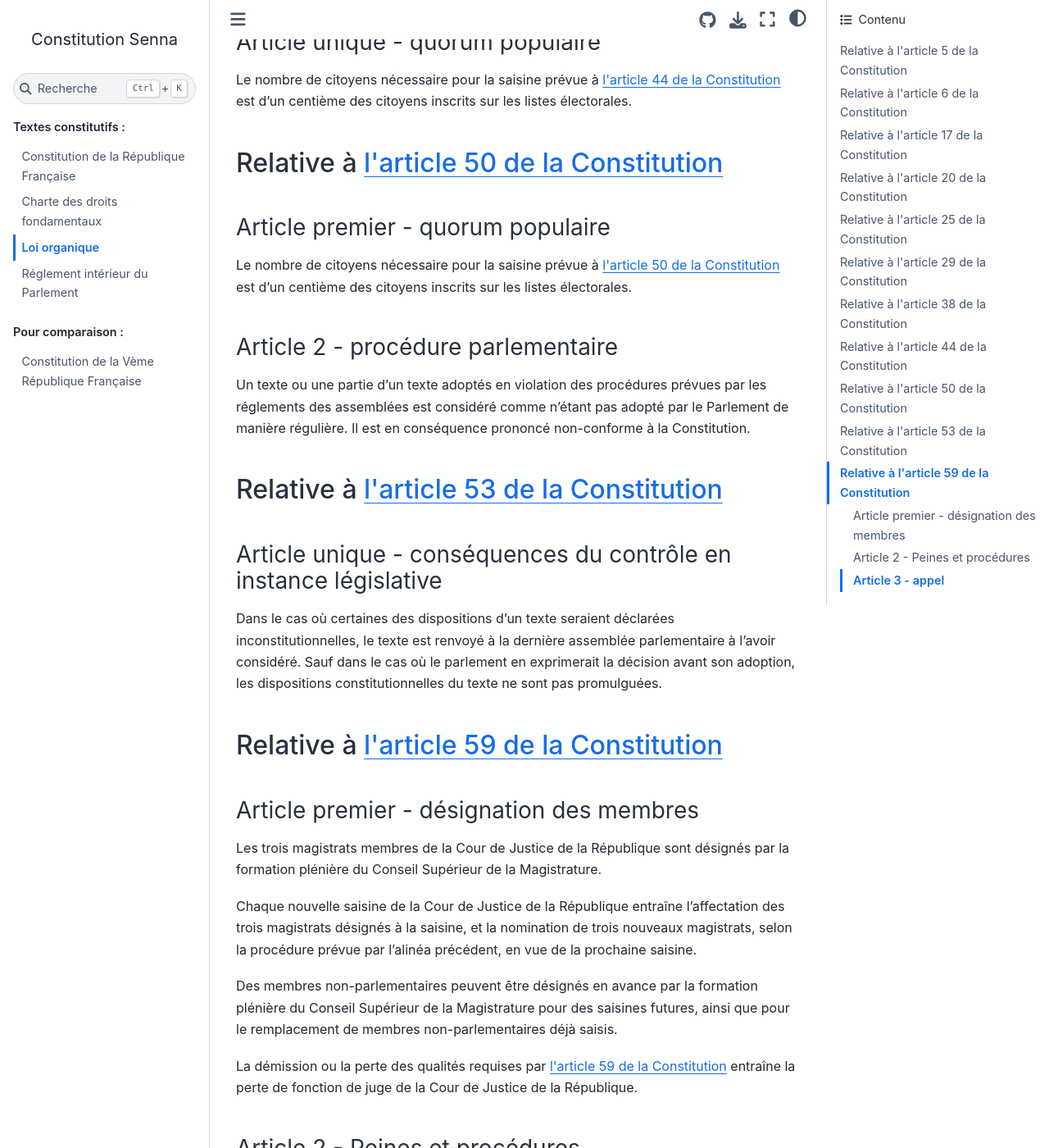
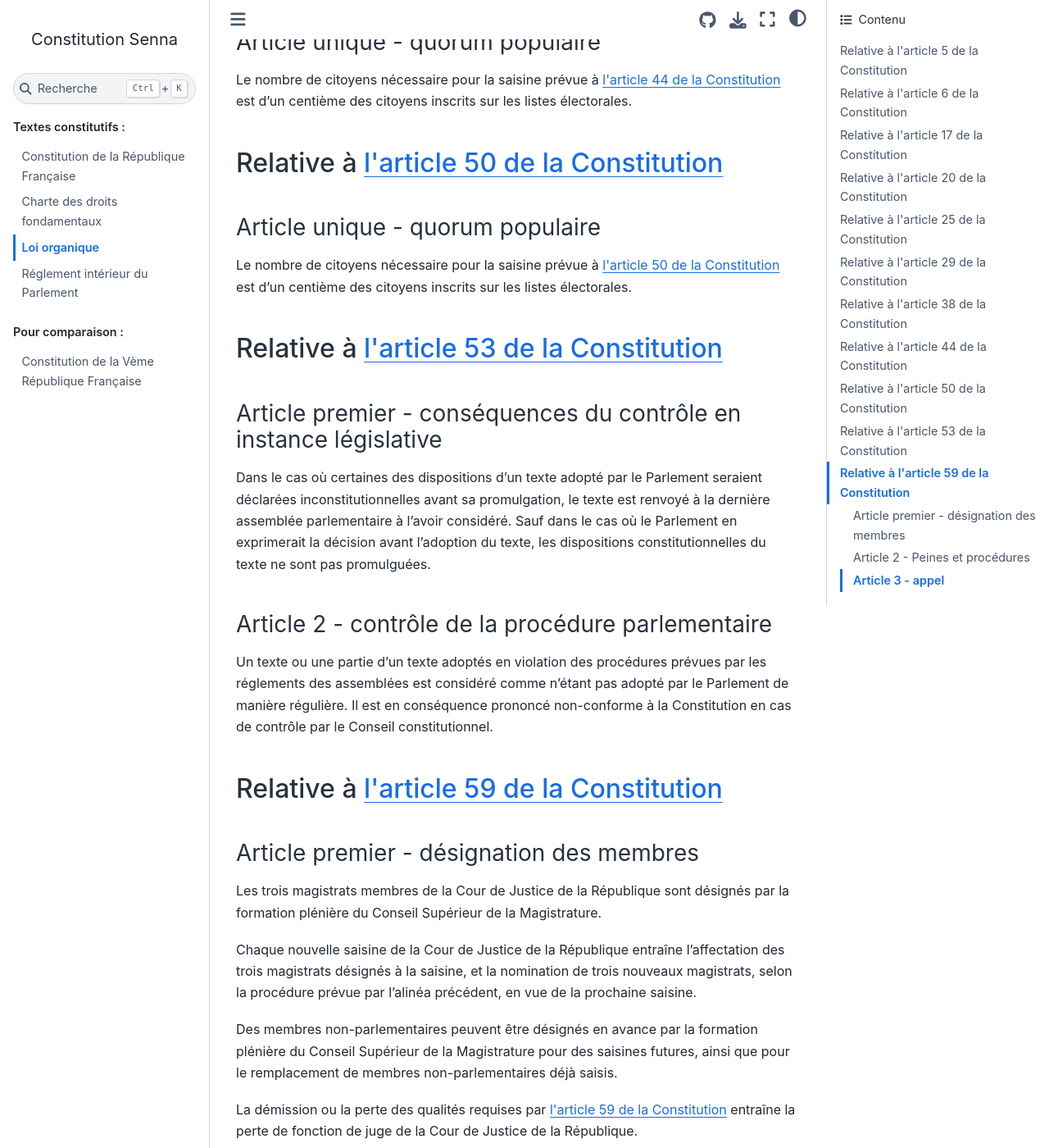
Before and after one commit to Gouvernathor/senna, a Sphinx documentation site: the page built from source/organique.rst, in a window 1280 px wide and 1400 px high, scrolled down 5661 px. Shown: the whole window at 82% size. Built offline with Sphinx 7.4.7 and the Sphinx Book theme 1.1.4, drawn with Linux system fonts in a browser that asks for light colours; some of the changed lines change nothing that is shown.

Commit message:
réorganisations et précisions sur l'organique du conseil constit

```diff
--- a/source/organique.rst
+++ b/source/organique.rst
@@ -192,13 +192,9 @@
 Relative à :artref:`contrôle de constitutionnalité en instance législative`
 ---------------------------------------------------------------------------
 
-Article premier - quorum populaire
+Article unique - quorum populaire
 ----------------------------------
 Le nombre de citoyens nécessaire pour la saisine prévue à :artref:`contrôle de constitutionnalité en instance législative` est d'un centième des citoyens inscrits sur les listes électorales.
-
-Article 2 - procédure parlementaire
------------------------------------
-Un texte ou une partie d'un texte adoptés en violation des procédures prévues par les réglements des assemblées est considéré comme n'étant pas adopté par le Parlement de manière régulière. Il est en conséquence prononcé non-conforme à la Constitution.
 
 .. --------------------------------------------------------------------------------
 .. Relative à :artref:`contrôle de constitutionnalité en instance juridictionnelle`
@@ -208,9 +204,15 @@
 Relative à :artref:`fonctionnement du Conseil constitutionnel`
 --------------------------------------------------------------
 
-Article unique - conséquences du contrôle en instance législative
------------------------------------------------------------------
-Dans le cas où certaines des dispositions d'un texte seraient déclarées inconstitutionnelles, le texte est renvoyé à la dernière assemblée parlementaire à l'avoir considéré. Sauf dans le cas où le parlement en exprimerait la décision avant son adoption, les dispositions constitutionnelles du texte ne sont pas promulguées.
+Article premier - conséquences du contrôle en instance législative
+------------------------------------------------------------------
+Dans le cas où certaines des dispositions d'un texte adopté par le Parlement seraient déclarées inconstitutionnelles avant sa promulgation, le texte est renvoyé à la dernière assemblée parlementaire à l'avoir considéré. Sauf dans le cas où le Parlement en exprimerait la décision avant l'adoption du texte, les dispositions constitutionnelles du texte ne sont pas promulguées.
+
+Article 2 - contrôle de la procédure parlementaire
+--------------------------------------------------
+Un texte ou une partie d'un texte adoptés en violation des procédures prévues par les réglements des assemblées est considéré comme n'étant pas adopté par le Parlement de manière régulière. Il est en conséquence prononcé non-conforme à la Constitution en cas de contrôle par le Conseil constitutionnel.
+
+.. délais ouverts pour la saisine
 
 .. ------------------------------------------------------------
 .. Relative à :artref:`l'autorité judiciaire`
```
